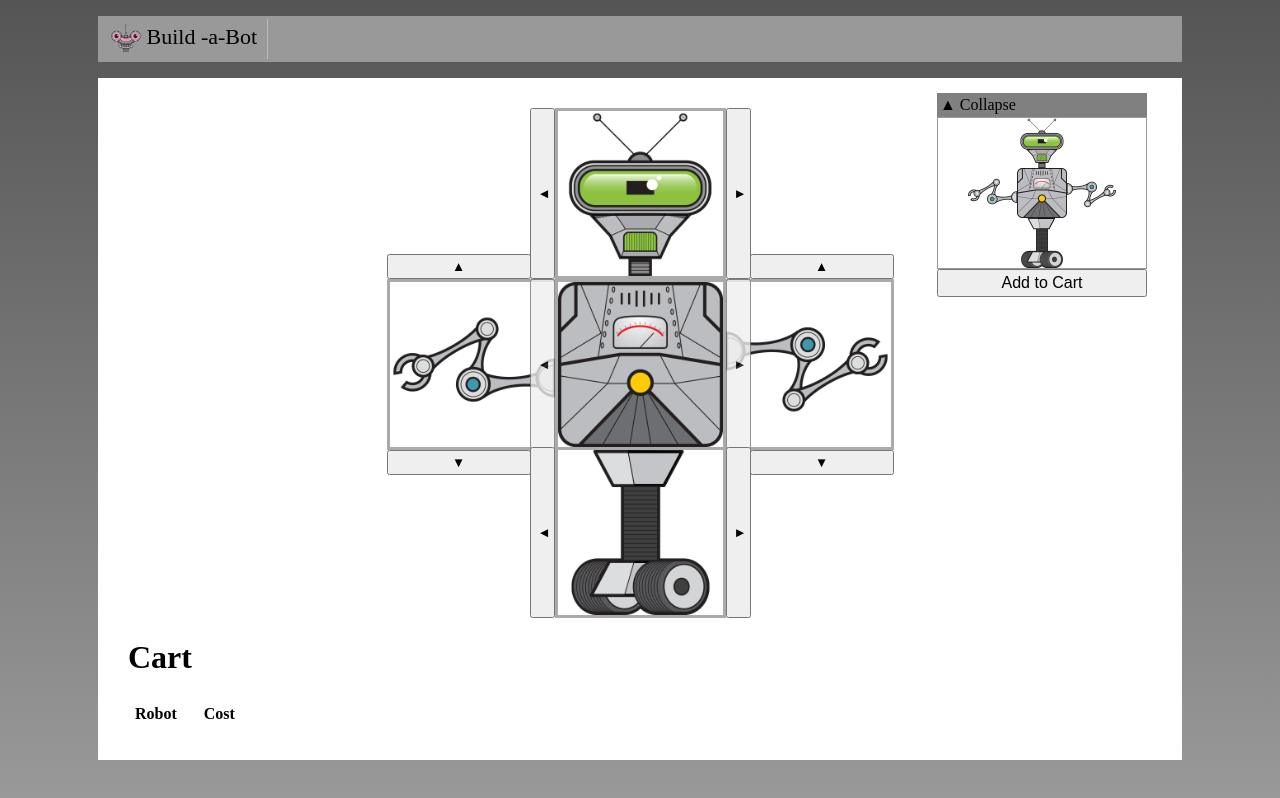
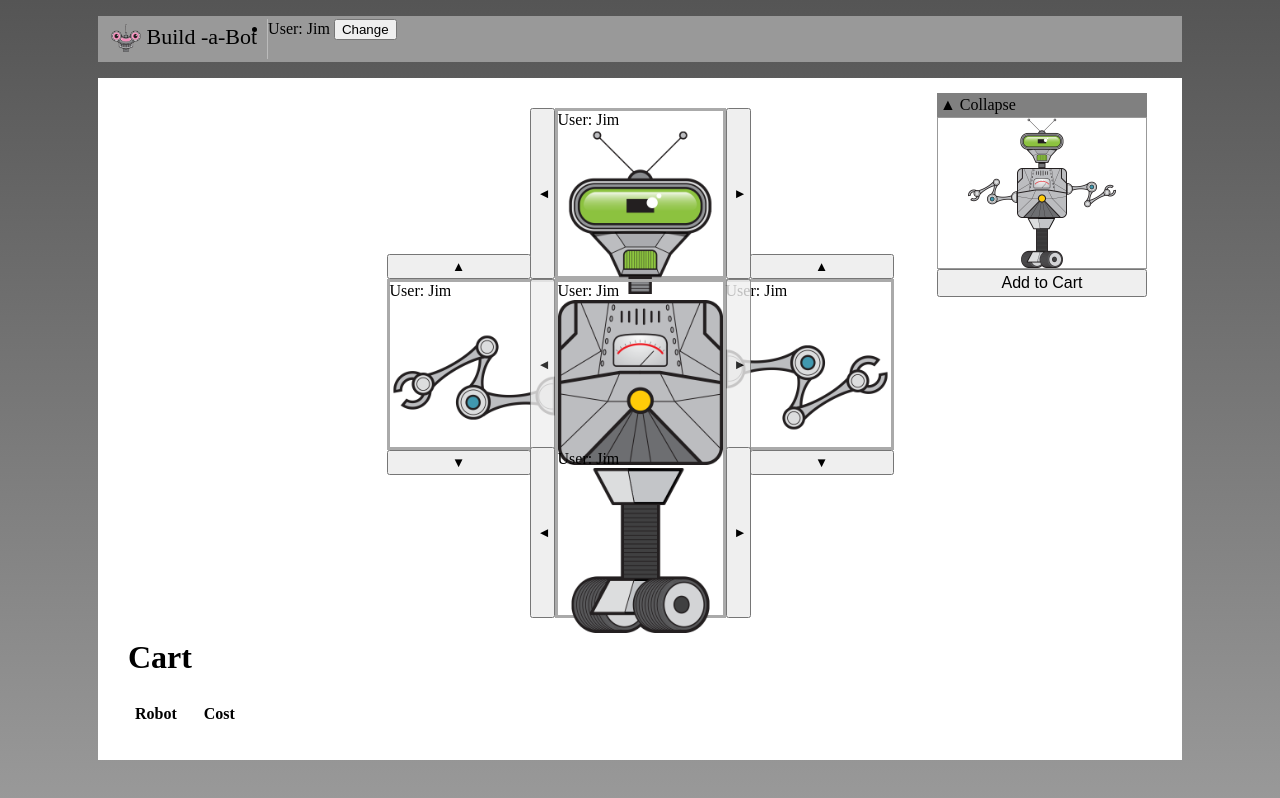
Before and after one commit to blitz-de/vue-course, a Vue app: page / in a window 1280 px wide. Built offline with nearby package versions, Linux system fonts and the light colour scheme.

Commit message:
provide/inject to deeply nested components, using teleport to render content

```diff
--- a/src/App.vue
+++ b/src/App.vue
@@ -5,6 +5,10 @@
         <li class="nav-item">
           <img class="logo" src="./assets/build-a-bot-logo.png"/>
           Build -a-Bot
+        </li>
+        <li>
+          User: {{user.userName}}
+          <button @click="changeUserName()">Change</button>
         </li>
       </ul>
     </nav>
@@ -26,6 +30,22 @@ export default {
     RobotBuilder,
     // Search,
   },
+  data() {
+    return {
+      user: { userName: 'Jim' },
+    };
+  },
+  provide() {
+    return {
+      user: this.user,
+    };
+  },
+  methods: {
+    changeUserName() {
+      this.user.userName = 'Fred';
+    },
+  },
+
 };
 </script>
 <!--will applied globally -->
```
Also changed, not shown: src/build/PartSelector.vue, src/build/RobotBuilder.vue.
